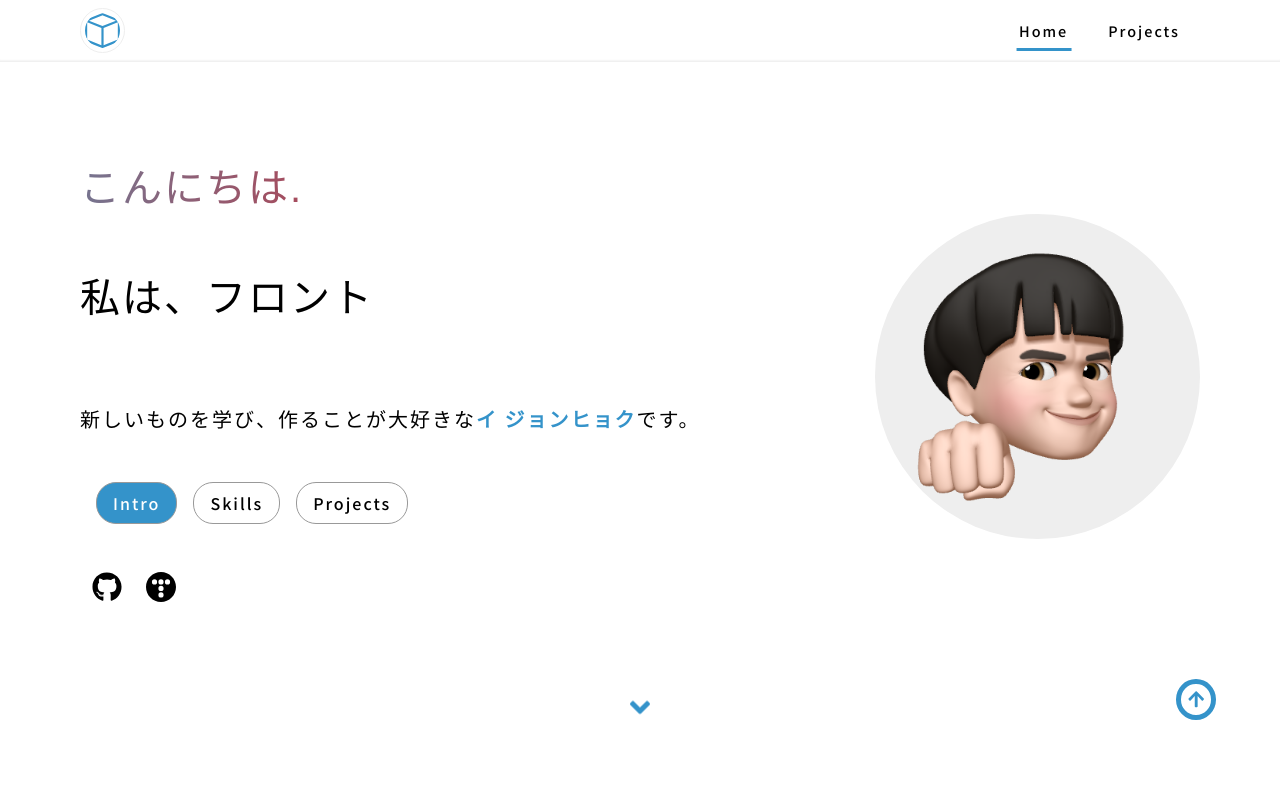
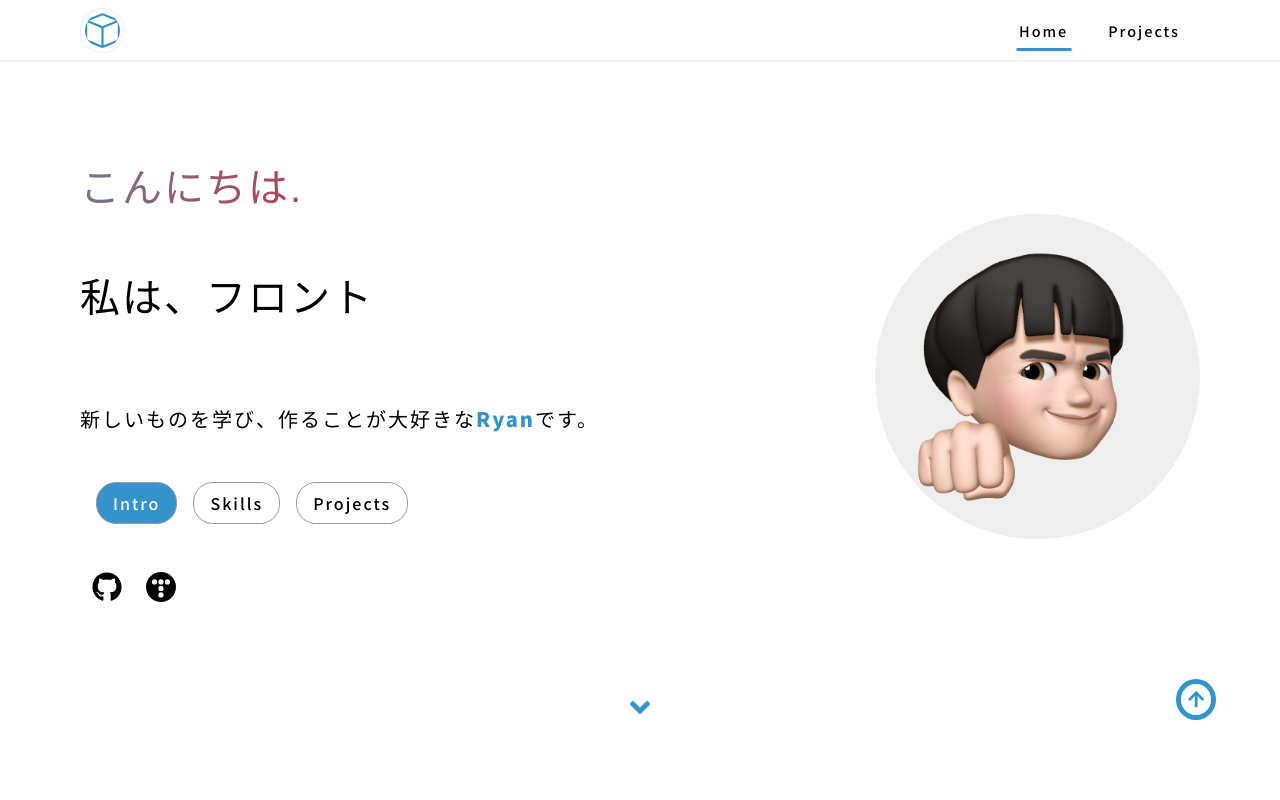
Before and after one commit to mediumryan/portfolio, a React (Create React App) app: page / in a window 1280 px wide. Shown: the top 800 px of the page. Built offline with nearby package versions, Linux system fonts and the light colour scheme; a web font is replaced by a local one.

Commit message:
[Update] Changed some texts

```diff
--- a/src/Components/ContactMe/ContactMe.jsx
+++ b/src/Components/ContactMe/ContactMe.jsx
@@ -59,13 +59,13 @@ export default function ContactMe() {
                         <span>
                             <IoMdMail />
                         </span>
-                        <span>straightwind0726@gmail.com</span>
+                        <span>s************@gmail.com</span>
                     </li>
                     <li>
                         <span>
                             <MdOutlineSmartphone />
                         </span>
-                        <span>080-7361-1518</span>
+                        <span>080-****-****</span>
                     </li>
                 </ContactList>
             </ContactWrapper>
--- a/src/Components/Greeting/Greeting.jsx
+++ b/src/Components/Greeting/Greeting.jsx
@@ -198,7 +198,7 @@ export default function Greeting() {
                     <GreetingHello>{blogTitle}</GreetingHello>
                     <GreetingDescription>
                         新しいものを学び、作ることが大好きな
-                        <strong>イ ジョンヒョク</strong>です。
+                        <strong>Ryan</strong>です。
                     </GreetingDescription>
                     <GreetingButtons>
                         <a href="#intro">
```
